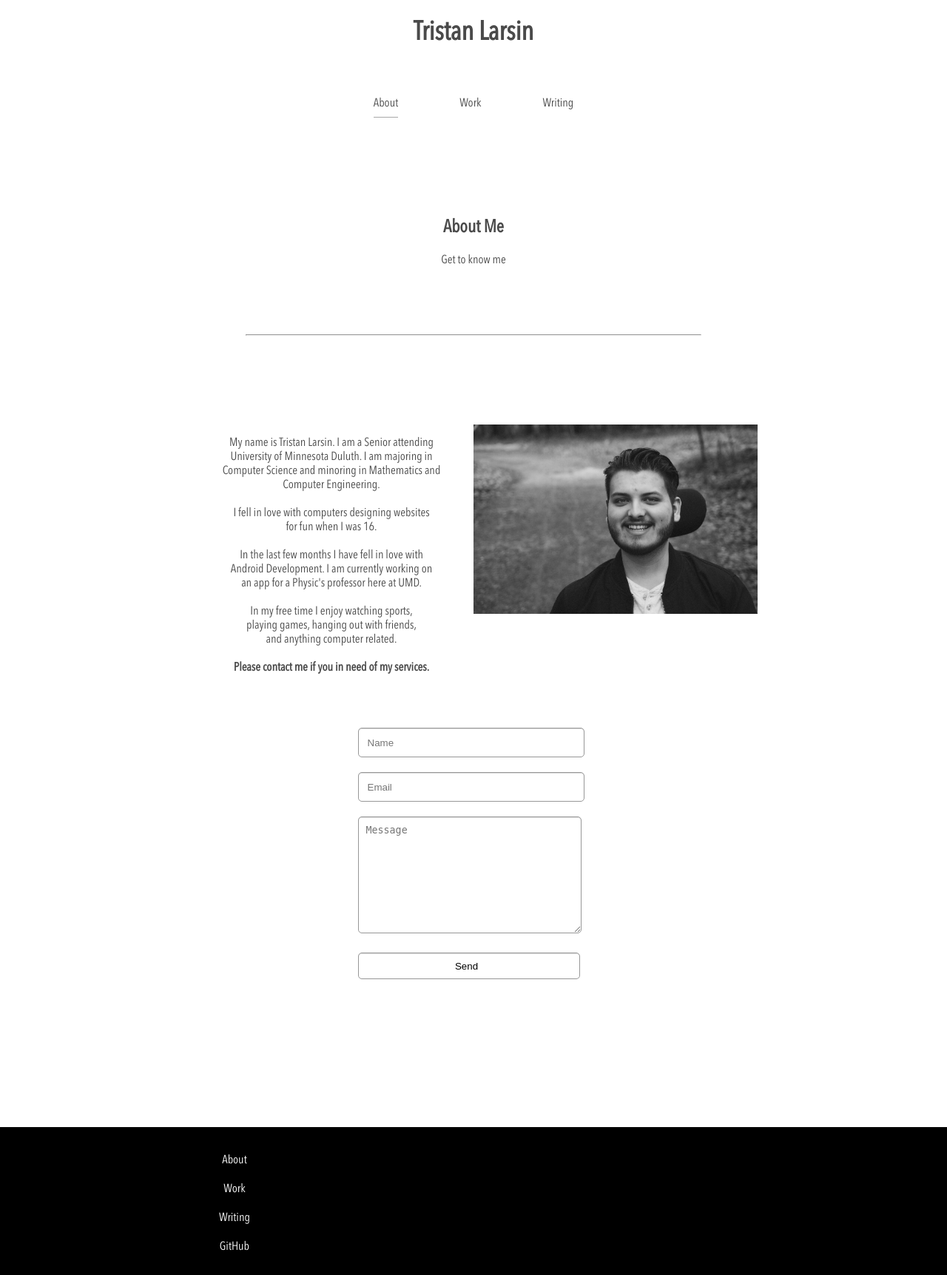
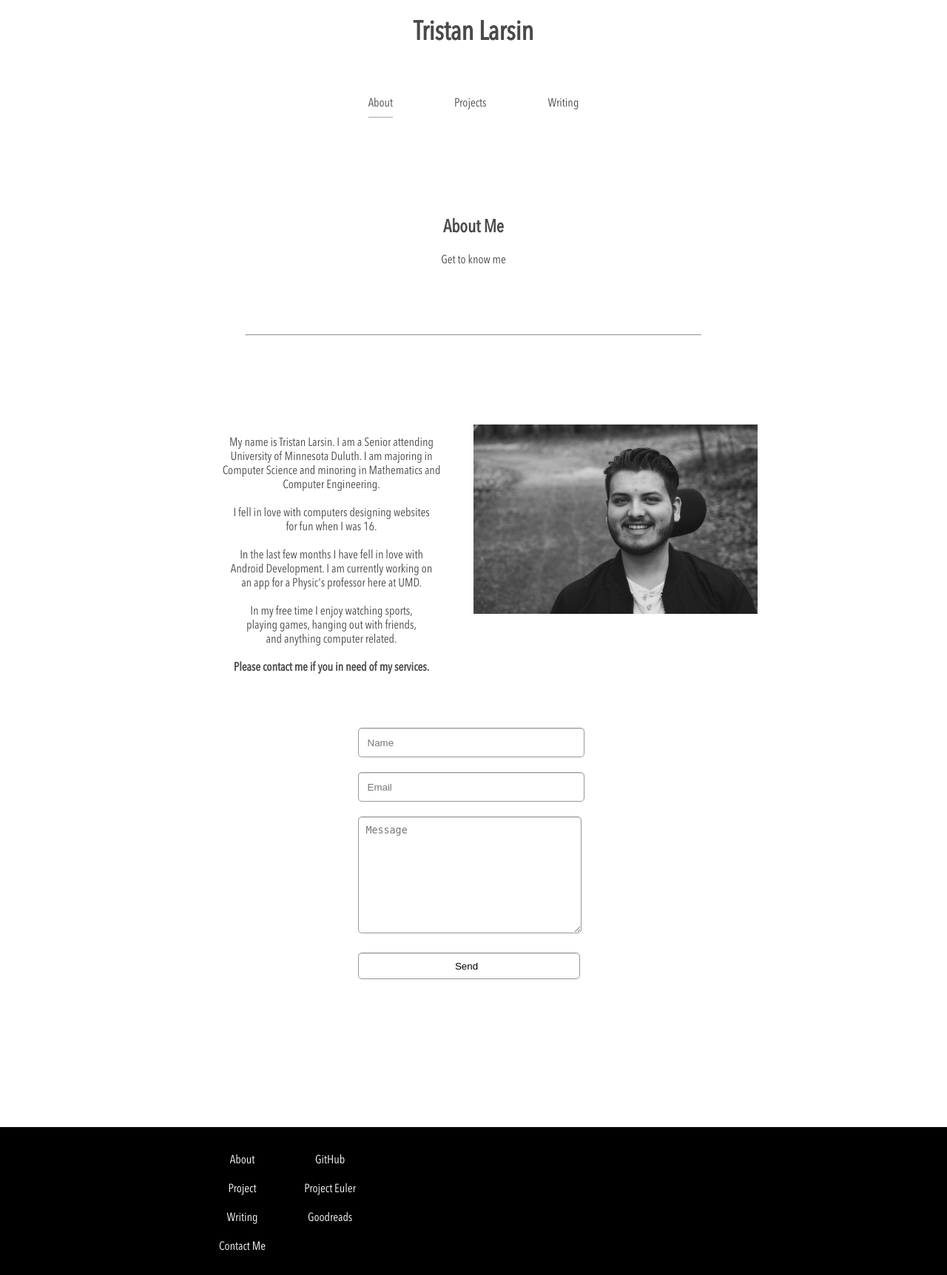
Before and after one commit to tlarsin/Portfolio-Site, a PHP site: page / in a window 1280 px wide. Shown: the whole page at 74% size. Run offline with PHP 8.4, Linux system fonts and the light colour scheme.

Commit message:
Updated links in footer on each page.

```diff
--- a/assets/css/index.css
+++ b/assets/css/index.css
@@ -143,18 +143,6 @@ span {
     margin: auto;
 }
 
-.leftForm {
-    float: left;
-    width: 50%;
-    margin: auto;
-}
-
-.rightForm {
-    float: right;
-    width: 50%;
-    margin-bottom: 25px;
-}
-
 input {
     width: 300px;
     height: 36px;
@@ -208,7 +196,7 @@ hr {
     padding-top: 20px;
     margin-left: 20%;
     height: 175px;
-    width: 240px;
+    width: 225px;
     text-align: center;
     overflow: hidden;
 }
--- a/index.html
+++ b/index.html
@@ -12,7 +12,6 @@
     <link rel="icon" type="image/png" href="assets/favicon1.ico" />
     <meta name="viewport" content="width=device-width, initial-scale=1.0" />
 
-
 </head>
     <body>
         <div class="top">
@@ -22,7 +21,7 @@
 						<a href="index.html">About</a>
 				</div>
                 <div class="child">
-                    <a href="design.html">Work</a>
+                    <a href="design.html">Projects</a>
                 </div>
                 <div class="child">
                     <a href="writing.html">Writing</a>
@@ -60,7 +59,7 @@
 					<img src="assets/images/selfie.JPG" alt="">
 				</div>
             </div>
-            <div class="section2">
+            <div class="section2" id="form">
                 <div class="form">
                 	<form action="form/" method="post">
 					    <input type="text" name="name" id="name" placeholder="Name">
@@ -77,9 +76,15 @@
             <div class="info">
                 <ul class="leftList">
                     <li><a href="index.html">About</a></li>
-                    <li><a href="design.html">Work</a></li>
+                    <li><a href="design.html">Project</a></li>
                     <li><a href="writing.html">Writing</a></li>
+                    <li><a href="#form">Contact Me</a></li>
+                </ul>
+                <ul class="rightList">
                     <li><a href="https://github.com/tlarsin">GitHub</a></li>
+                    <li><a href="#">Project Euler</a></li>
+                    <li><a href="#">Goodreads</a></li>
+                    <li><a href="#"></a></li>
                 </ul>
             </div>
         </div>
```
Also changed, not shown: design.html (+8 -2 lines), writing.html (+8 -2 lines).
